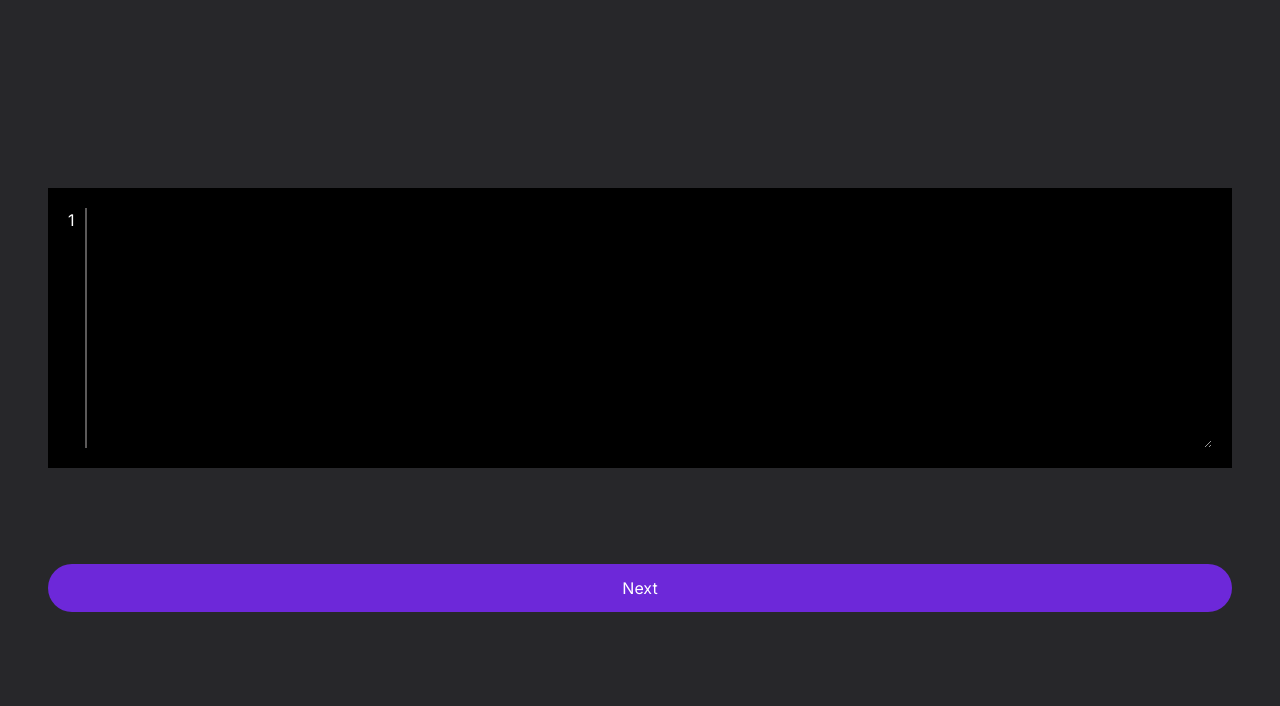
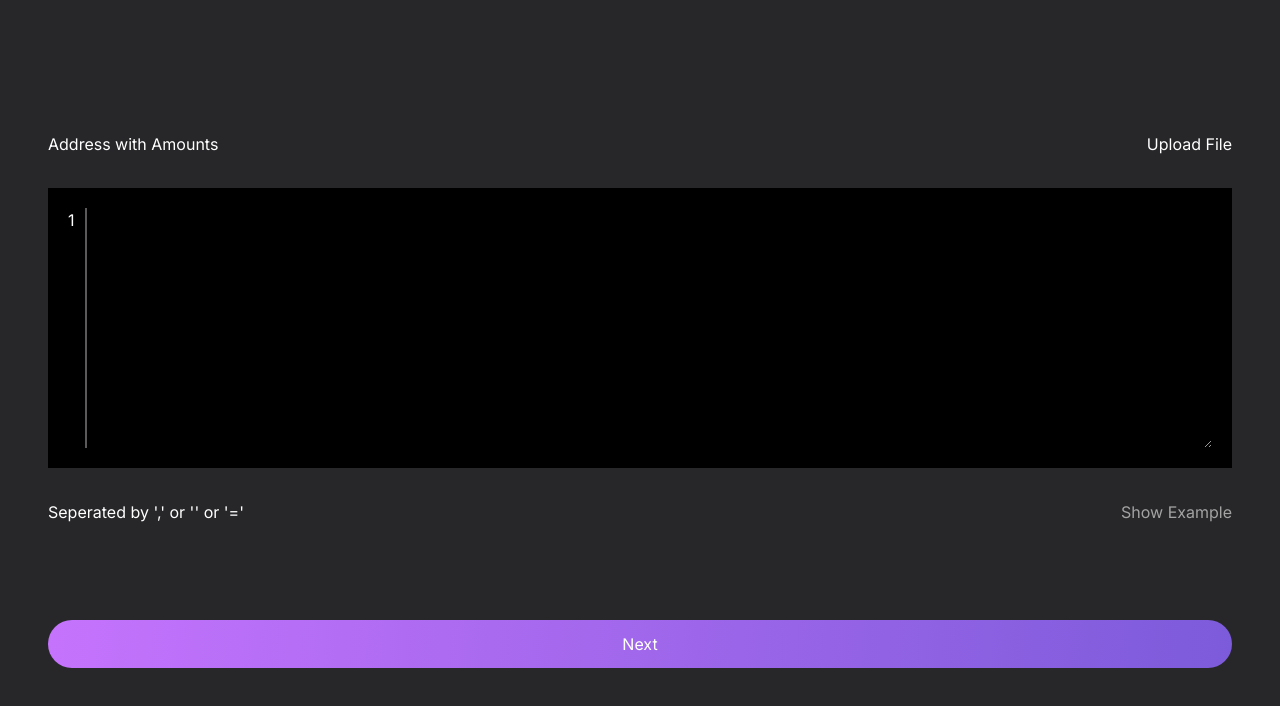
Before and after one commit to Ayush-Tawar/dzap_, a Next.js app: page / in a window 1280 px wide. Shown: the top 706 px of the page. Built offline with nearby package versions, Linux system fonts and the light colour scheme.

Commit message:
changes made

```diff
--- a/app/components/Disperse.tsx
+++ b/app/components/Disperse.tsx
@@ -116,15 +116,16 @@ const Disperse: React.FC<DisperseProps> = ({ initialValue = '' }) => {
 
   return (
     <div className='w-full flex flex-col justify-center align-center' >
+      <div className='pb-8 w-full flex justify-between'><p>Address with Amounts</p> <p>Upload File</p></div>
       <div className='w-full flex bg-black p-5 '>
-        <div className="flex felx-col">
+        <div className="flex flex-col">
           {Array.from({ length: lineCount }, (_, index) => (
             <span key={index}>{index + 1}</span>
           ))}
         </div>
         <div className='height-full divider	'></div>
         <textarea
-          className='textarea bg-black w-full h-5/6	'
+          className='textarea bg-black w-full h-5/6 focus:outline-none 	'
           rows={10} // Adjust the number of rows as needed
           cols={40}
           value={inputValue}
@@ -142,7 +143,8 @@ const Disperse: React.FC<DisperseProps> = ({ initialValue = '' }) => {
         />
       </div>
       <div>
-        <div className={`errors text-red-700	 ${errors.length > 0 ? 'show-errors' : ''}`}>
+        <div className='pt-8 w-full flex justify-between'><p>Seperated by ',' or '' or '='</p> <p className='text-neutral-400	'>Show Example</p></div>
+        <div className={`errors text-red-700	 ${errors.length > 0 ? 'show-errors border-2 border-red-500 p-2 mt-5' : ''}`}>
           {errors.map((error, index) => (
             <div key={index} className="error">
               Line {error.line}: {error.message}
@@ -159,11 +161,13 @@ const Disperse: React.FC<DisperseProps> = ({ initialValue = '' }) => {
                 </span>
               ))}
             </p>
-            <button onClick={() => handleOptionChange('keepFirst')}>Keep the first one</button>
-            <button onClick={() => handleOptionChange('combineBalances')}>Combine balances</button>
+            <div className='mt-10 flex justify-between w-3/12 self-end'>
+              <button className='text-red-700' onClick={() => handleOptionChange('keepFirst')}>Keep the first one</button>
+              <button className='text-red-700' onClick={() => handleOptionChange('combineBalances')}>Combine balances</button>
+            </div>
           </div>
         )}
-        <button className='w-full rounded-full bg-violet-700 mt-24 h-12 	' onClick={validateInput}>Next</button>
+        <button className=' submitButton w-full rounded-full bg-violet-700 mt-24 h-12 	' onClick={validateInput}>Next</button>
       </div>
     </div>
   );
--- a/app/globals.css
+++ b/app/globals.css
@@ -7,7 +7,15 @@ body {
 
 }
 
-.divider{
+
+
+.divider {
   border: 1px solid rgb(91, 89, 89);
   margin: 0 10px;
 }
+
+.submitButton {
+
+  background: rgb(197, 115, 253);
+  background: linear-gradient(94deg, rgba(197, 115, 253, 1) 0%, rgba(124, 91, 218, 1) 100%);
+}
```
